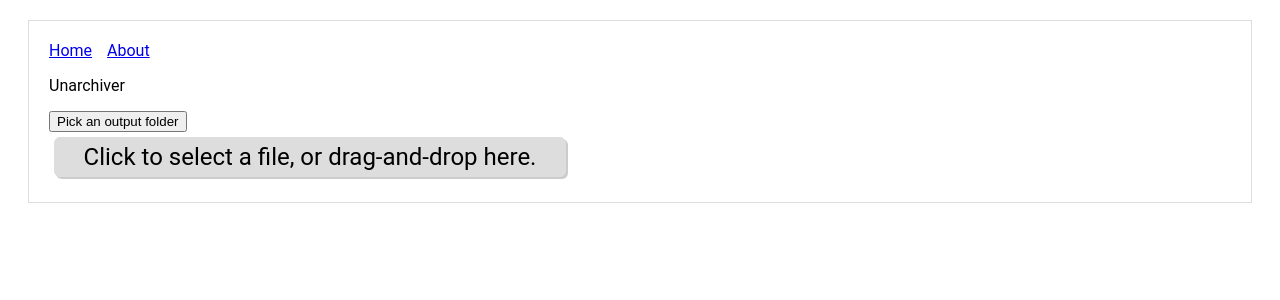
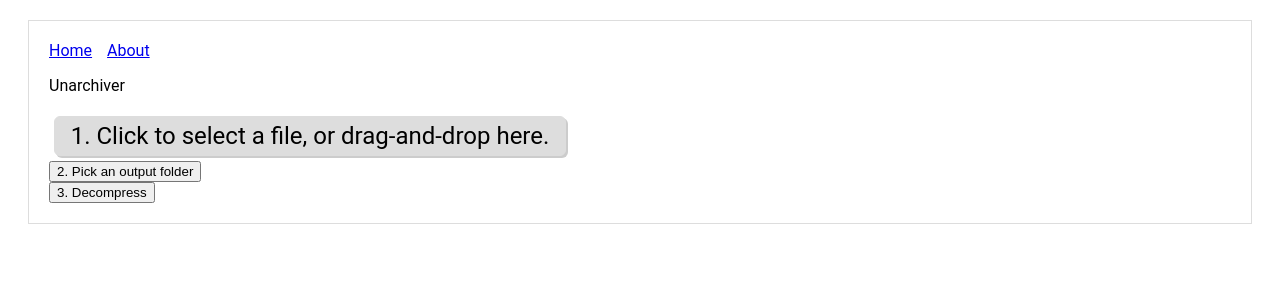
Before and after one commit to GoogleChromeLabs/unarchiver, a Next.js app: page / in a window 1280 px wide. Shown: the top 300 px of the page. Built offline with nearby package versions, Linux system fonts and the light colour scheme.

Commit message:
Decompress: Add a decompress button

```diff
--- a/comps/Dropzone.js
+++ b/comps/Dropzone.js
@@ -1,6 +1,5 @@
-import {useCallback} from 'react';
+import {useCallback, useState} from 'react';
 import {useDropzone} from 'react-dropzone';
-import JSZip from 'jszip';
 
 const compStyle = {
   display: 'flex',
@@ -8,60 +7,41 @@ const compStyle = {
   flexWrap: 'wrap'
 }
 
+function AcceptedFile(props) {
+  let fileText = (<div></div>);
+  if (props.onDropCalled) {
+    console.log("on drop called true");
+    fileText = props.inputFiles.length === 1 ? (
+      <div>
+        <div className="selectedFile">
+          {props.inputFiles[0].name}
+        </div>
+        <style jsx>{`
+          .selectedFile {
+            margin: 5px;
+            padding: 5px;
+            font-size: 24px;
+            text-align: center;
+            background-color: rgb(192, 255, 176);
+            border-radius: 0.25em;
+            flex-grow: 2;
+          }
+        `}</style>
+      </div>
+    ) : 'Multiple files are not supported.';
+  }
+
+  return fileText;
+}
+
 export default function Dropzone(props) {
-  const onDrop = useCallback(async acceptedFiles => {
-    try {
-        if (props.dirHandle === '') {
-          console.log("No output directory selected, please select an output directory first");
-          return;
-        }
-        const zip = await JSZip.loadAsync(acceptedFiles[0]);
-        // Uncomment to use the user-selected directory handle:
-        const output_dir = props.dirHandle;
-        // Uncomment to use the spec-provided sandbox folder:
-        // const output_dir = await FileSystemDirectoryHandle.getSystemDirectory({ type: "sandbox" });
-        for (const name in zip.files) {
-            const path = name.split('/');
-            const file_name = path.pop();
-            let dir = output_dir;
-            for (const component of path) {
-                dir = await dir.getDirectory(component, {create: true});
-            }
+  // Declare a state variable for when onDrop is called.
+  const [onDropCalled, setOnDropCalled] = useState(false);
 
-            const file = zip.files[name];
-
-
-            // Skip over directories
-            if (file.dir) continue;
-
-            const output_file = await dir.getFile(file_name, {create: true});
-            const writer = await output_file.createWriter({keepExistingData: false});
-
-            const stream = file.nodeStream();
-            // Too bad stream is not a native stream, but instead a node stream
-            // with a totally different API...
-            let offset = 0;
-            let write_op;
-            stream.on('data', async chunk => {
-                stream.pause();
-                write_op = writer.write(offset, chunk);
-                await write_op;
-                offset += chunk.length;
-                stream.resume();
-            });
-            await new Promise((resolve, reject) => {
-                stream.on('error', reject);
-                stream.on('end', resolve);
-            });
-            // Make sure the last write operation actually finished.
-            await write_op;
-            writer.close();
-        };
-    } catch (error) {
-        console.error('Failed to load zip file');
-        console.error(error);
-    }
-  }, [props.dirHandle]);
+  const onDrop = useCallback((acceptedFiles) => {
+    setOnDropCalled(true);
+    props.setInputFile(acceptedFiles[0]);
+  }, [props.setInputFile]);
   const {getRootProps, getInputProps, isDragActive, isDragReject, acceptedFiles, rejectedFiles} = useDropzone({multiple: false, onDrop});
 
   return (
@@ -69,14 +49,10 @@ export default function Dropzone(props) {
       <div {...getRootProps()} className={"dropZone" + (isDragActive ? "  dragActive" : "") }>
       <input {...getInputProps()} />
       <span>{
-        isDragActive ? "Drop the file here!": "Click to select a file, or drag-and-drop here."
+        isDragActive ? "1. Drop the file here!": "1. Click to select a file, or drag-and-drop here."
       }</span>
       </div>
-      {acceptedFiles.length == 1 ? (
-        <div className="selectedFile">
-          {acceptedFiles[0].name}
-        </div>
-      ) : ''}
+      <AcceptedFile onDropCalled={onDropCalled} inputFiles={acceptedFiles} />
       <style jsx>{`
         .dropZone {
           margin: 5px;
@@ -97,15 +73,6 @@ export default function Dropzone(props) {
           border-radius: 0;
           box-shadow: 0px 0px;
         }
-        .selectedFile {
-          margin: 5px;
-          padding: 5px;
-          font-size: 24px;
-          text-align: center;
-          background-color: rgb(192, 255, 176);
-          border-radius: 0.25em;
-          flex-grow: 2;
-        }
       `}</style>
     </div>
   );
--- a/pages/index.js
+++ b/pages/index.js
@@ -1,16 +1,17 @@
 import Layout from '../comps/Layout.js'
 import Dropzone from '../comps/Dropzone.js'
 import {useState} from 'react';
+import JSZip from 'jszip';
 
-function NativeFSOutput(props) {
+function OutputSelector(props) {
   return (
     <div>
-      <button onClick={() => props.getDirHandle()}>Pick an output folder</button>
+      <button onClick={() => props.chooseDirHandle()}>2. Pick an output folder</button>
     </div>
   )
 }
 
-async function getDirHandle(setDirHandle) {
+async function chooseDirHandle(setDirHandle) {
   try {
     const handle = await window.chooseFileSystemEntries({type: 'openDirectory'});
     setDirHandle(handle);
@@ -19,18 +20,87 @@ async function getDirHandle(setDirHandle) {
   }
 }
 
+async function unzip(inputFile, outputDirHandle) {
+  try {
+    const zip = await JSZip.loadAsync(inputFile);
+
+    // Uncomment to use the user-selected directory handle:
+    const output_dir = outputDirHandle;
+    // Uncomment to use the spec-provided sandbox folder:
+    // const output_dir = await FileSystemDirectoryHandle.getSystemDirectory({ type: "sandbox" });
+    if (output_dir === '') {
+      console.log("No output directory selected, please select an output directory first");
+      return;
+    }
+
+    for (const name in zip.files) {
+      const path = name.split('/');
+      const file_name = path.pop();
+      let dir = output_dir;
+      for (const component of path) {
+        dir = await dir.getDirectory(component, {create: true});
+      }
+
+      const file = zip.files[name];
+
+      // Skip over directories
+      if (file.dir) continue;
+
+      const output_file = await dir.getFile(file_name, {create: true});
+      const writer = await output_file.createWriter({keepExistingData: false});
+
+      const stream = file.nodeStream();
+      // Too bad stream is not a native stream, but instead a node stream
+      // with a totally different API...
+      let offset = 0;
+      let write_op;
+      stream.on('data', async chunk => {
+          stream.pause();
+          write_op = writer.write(offset, chunk);
+          await write_op;
+          offset += chunk.length;
+          stream.resume();
+      });
+      await new Promise((resolve, reject) => {
+          stream.on('error', reject);
+          stream.on('end', resolve);
+      });
+      // Make sure the last write operation actually finished.
+      await write_op;
+      writer.close();
+    };
+  } catch (error) {
+      console.error('Failed to load zip file');
+      console.error(error);
+  }
+}
+
+function Decompress(props) {
+  return (
+    <div>
+      <button onClick={
+        () => unzip(props.inputFile, props.outputDirHandle)
+      }>3. Decompress</button>
+    </div>
+  )
+}
+
 function Index() {
-  // Declare a new state variable for directory handles.
+  // Declare a state variable for the input file.
+  const [inputFile, setInputFile] = useState('');
+
+  // Declare a state variable for the output directory handle.
   const [outputDirHandle, setDirHandle] = useState('');
-  const boundGetDirHandle = getDirHandle.bind(this, setDirHandle);
+  const chooseAndSetDirHandle = chooseDirHandle.bind(this, setDirHandle);
 
   return (
     <Layout>
       <div>
         <p>Unarchiver</p>
 
-        <NativeFSOutput getDirHandle={boundGetDirHandle} />
-        <Dropzone dirHandle={outputDirHandle}/>
+        <Dropzone setInputFile={setInputFile} />
+        <OutputSelector chooseDirHandle={chooseAndSetDirHandle} />
+        <Decompress inputFile={inputFile} outputDirHandle={outputDirHandle}/>
       </div>
     </Layout>
   );
```
Also changed, not shown: comps/Layout.js (line endings or trailing spaces).
